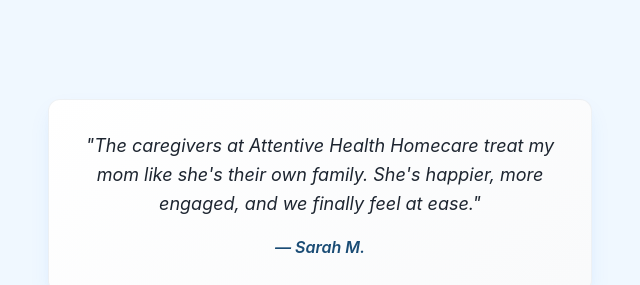
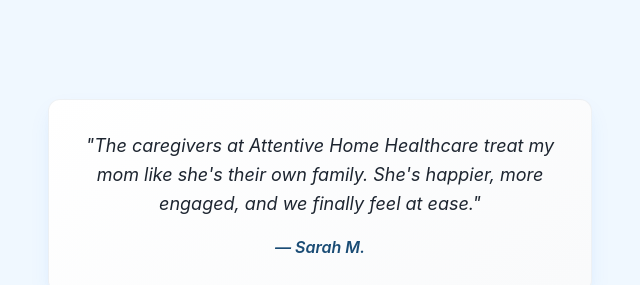
Before and after one commit to Zahra105/Attentive-Home-Healthcare, a plain HTML site: page index.html in a window 1280 px wide. Shown: the part 1496-1781 px from the top of the page, 616-1256 px from the left. Drawn offline with Linux system fonts and the light colour scheme.

Commit message:
Update index.html

```diff
--- a/index.html
+++ b/index.html
@@ -161,7 +161,7 @@
                 <div>
                     <div class="care-card testimonial-preview">
                         <blockquote class="testimonial-quote">
-                            "The caregivers at Attentive Health Homecare treat my mom like she's their own family.
+                            "The caregivers at Attentive Home Healthcare treat my mom like she's their own family.
                             She's happier, more engaged, and we finally feel at ease."
                         </blockquote>
                         <cite class="testimonial-cite">— Sarah M.</cite>
```
